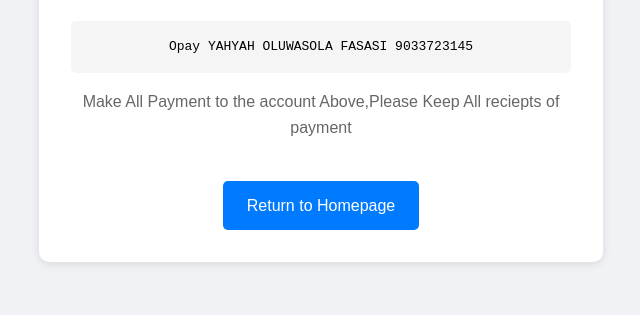
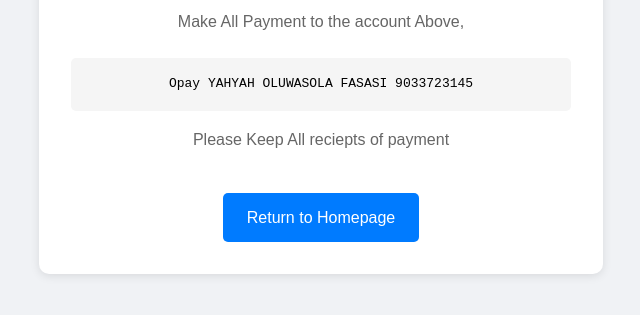
Before and after one commit to Muslimbello/submit_page, a plain HTML site: page index.html in a window 1280 px wide. Shown: the part 385-700 px from the top of the page, without its empty margins (319-959 px from the left). Drawn offline with Linux system fonts and the light colour scheme.

Commit message:
edited p

```diff
--- a/index.html
+++ b/index.html
@@ -86,12 +86,16 @@
         </div>
         <h1>Thank You!</h1>
         <p class="message">Your form has been successfully submitted.</p>
+        <p class="message">Make All Payment to the account Above,
+        </p>
         <div class="reference">
             Opay
             YAHYAH OLUWASOLA FASASI
             9033723145
         </div>
-        <p class="message">Make All Payment to the account Above,Please Keep All reciepts of payment</p>
+
+        <p class="message">Please Keep All reciepts of payment
+            </p>
         <a href="#" class="button">Return to Homepage</a>
     </div>
 </body>
```
